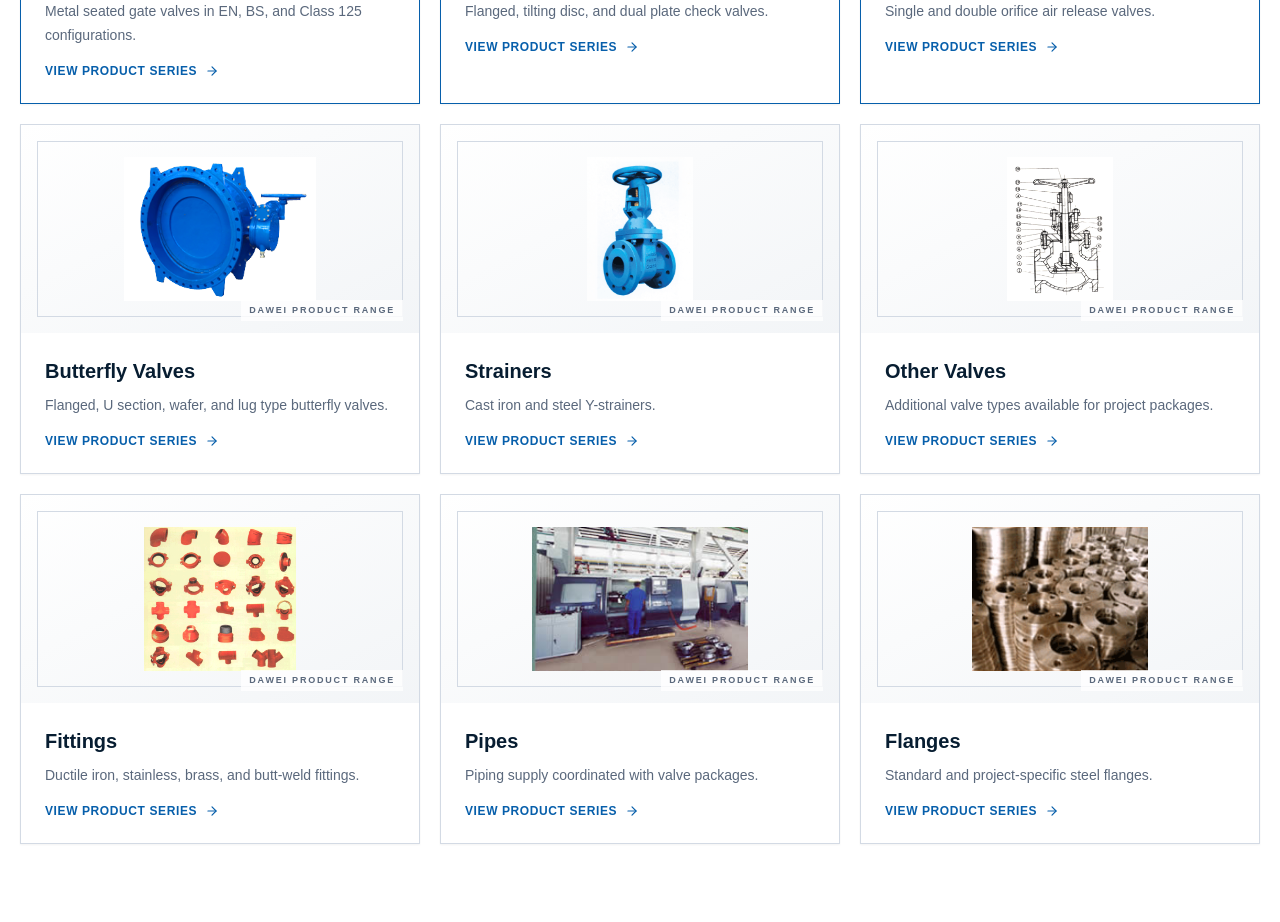
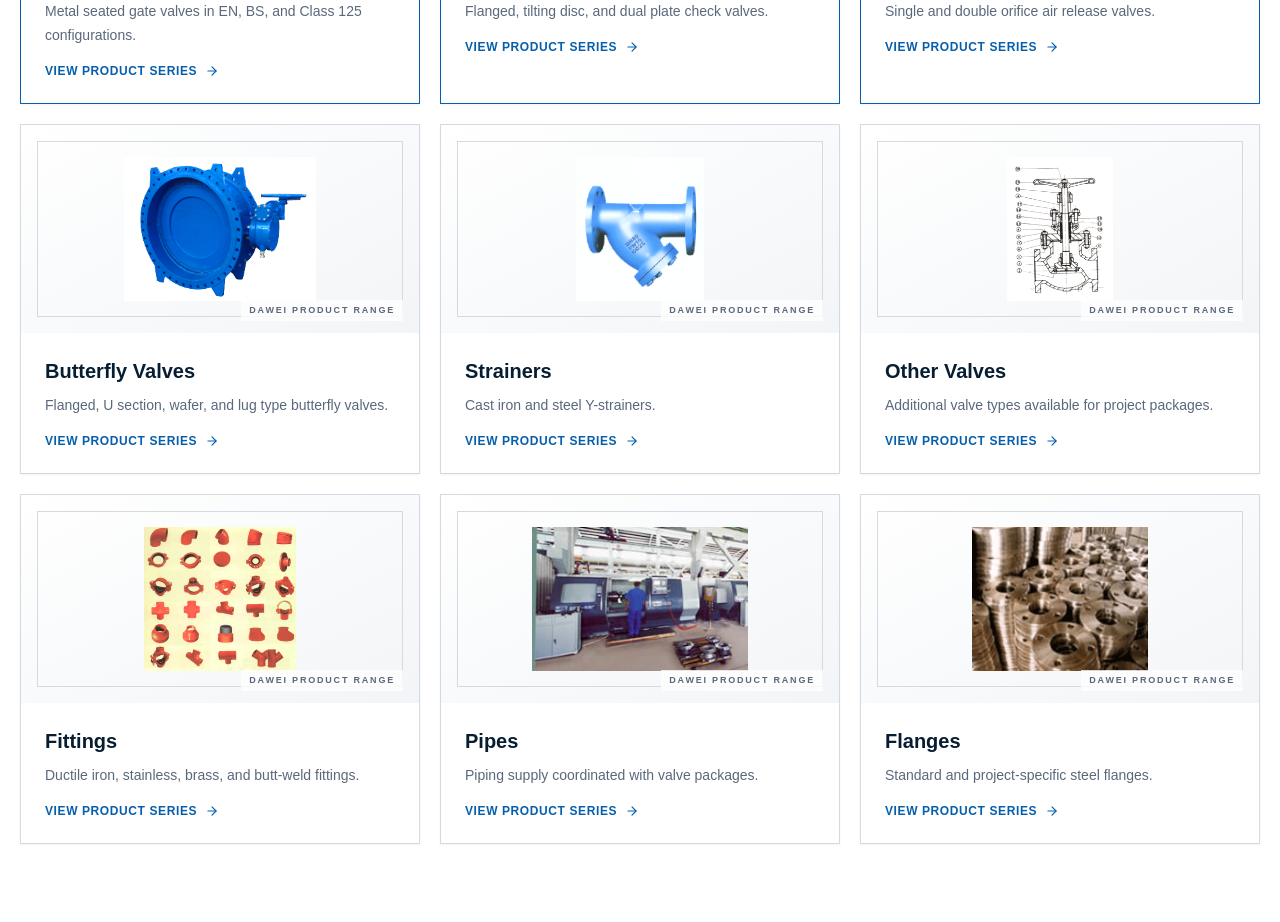
Before and after one commit to unikc/dawei, a Next.js app: page / in a window 1280 px wide. Shown: the part 1300-2222 px from the top of the page. Built offline with nearby package versions, Linux system fonts and the light colour scheme.

Commit message:
Fix strainer category image (was a gate valve) and relabel certificate 4 as Lloyd's Register Inspection

```diff
--- a/app/about/page.tsx
+++ b/app/about/page.tsx
@@ -8,7 +8,7 @@ const certifications=[
   ["certification_1.png","ISO 9001"],
   ["certification_2.png","API 6D"],
   ["certification_3.png","CE / PED"],
-  ["certification_4.png","Fire Safe Test"],
+  ["certification_4.png","Lloyd's Register Inspection"],
 ];
 
 export default function About(){
--- a/data/site.ts
+++ b/data/site.ts
@@ -15,7 +15,7 @@ export const products: Product[] = [
   { slug: "ductile-iron-check-valves", name: "Ductile Iron Check Valves", short: "Flanged, tilting disc, and dual plate check valves.", description: "Check valve series including flanged swing, flanged lift, tilting disc, and dual plate wafer type configurations.", applications: ["Pump stations", "Water networks", "Industrial projects"], specs: ["DN15-DN1400", "PN10 / PN16 / PN25", "Class 125 options"], featured: true, type: "check", image: "/images/sino/xz-22.png" },
   { slug: "air-valves", name: "Air Valves", short: "Single and double orifice air release valves.", description: "Air release valve and double orifice air release valve series in ductile iron for water service.", applications: ["Transmission mains", "Irrigation", "Wastewater"], specs: ["DN40-DN300", "PN16", "Ductile iron body"], featured: true, type: "air", image: "/images/sino/APN-1.jpg" },
   { slug: "ductile-iron-butterfly-valves", name: "Butterfly Valves", short: "Flanged, U section, wafer, and lug type butterfly valves.", description: "Butterfly valve series including flanged double eccentric, concentric disc, U section, wafer, and lug type configurations.", applications: ["Water service"], specs: ["DN40-DN2000", "PN10 / PN16 / PN25", "Class 125 / 150 options"], featured: true, type: "butterfly", image: "/images/sino/xz-19.png" },
-  { slug: "strainers", name: "Strainers", short: "Cast iron and steel Y-strainers.", description: "Durable Y-strainers and basket strainers for removing solids and protecting valves, meters, and pumps.", applications: ["Pump protection", "HVAC", "Process water"], specs: ["Iron and steel Y-strainers", "Stainless steel screens", "Flanged connections"], featured: true, type: "strainer", image: "/images/original/products/strainer.gif" },
+  { slug: "strainers", name: "Strainers", short: "Cast iron and steel Y-strainers.", description: "Durable Y-strainers and basket strainers for removing solids and protecting valves, meters, and pumps.", applications: ["Pump protection", "HVAC", "Process water"], specs: ["Iron and steel Y-strainers", "Stainless steel screens", "Flanged connections"], featured: true, type: "strainer", image: "/legacy/products/valves/images/valves_castiron_14a.gif" },
   { slug: "other-valves", name: "Other Valves", short: "Additional valve types available for project packages.", description: "Additional cast iron, steel, stainless steel, ball, plug, globe, and specialty valve configurations remain available for broader project requirements.", applications: ["Industrial projects", "Process systems", "OEM supply"], specs: ["API, ANSI, DIN, BS, JIS", "Multiple materials", "Actuation options"], type: "other", image: "/images/original/products/other-valve.gif" },
   { slug: "fittings", name: "Fittings", short: "Ductile iron, stainless, brass, and butt-weld fittings.", description: "A broad supporting range for customers consolidating valve and piping requirements.", applications: ["Waterworks", "Municipal networks", "Industrial projects"], specs: ["Grooved and flanged", "Standard and custom sizes", "Multiple materials"], type: "fitting", image: "/images/original/products/fittings.gif" },
   { slug: "pipes", name: "Pipes", short: "Piping supply coordinated with valve packages.", description: "Pipe products and accessories supplied for international infrastructure and industrial projects.", applications: ["Water transmission", "Infrastructure", "Industrial utilities"], specs: ["Project-specific supply", "Multiple materials", "Export packaging"], type: "pipe", image: "/images/original/products/pipes.jpg" },
```
Also changed, not shown: app/quality/page.tsx (+1 -1 lines).
